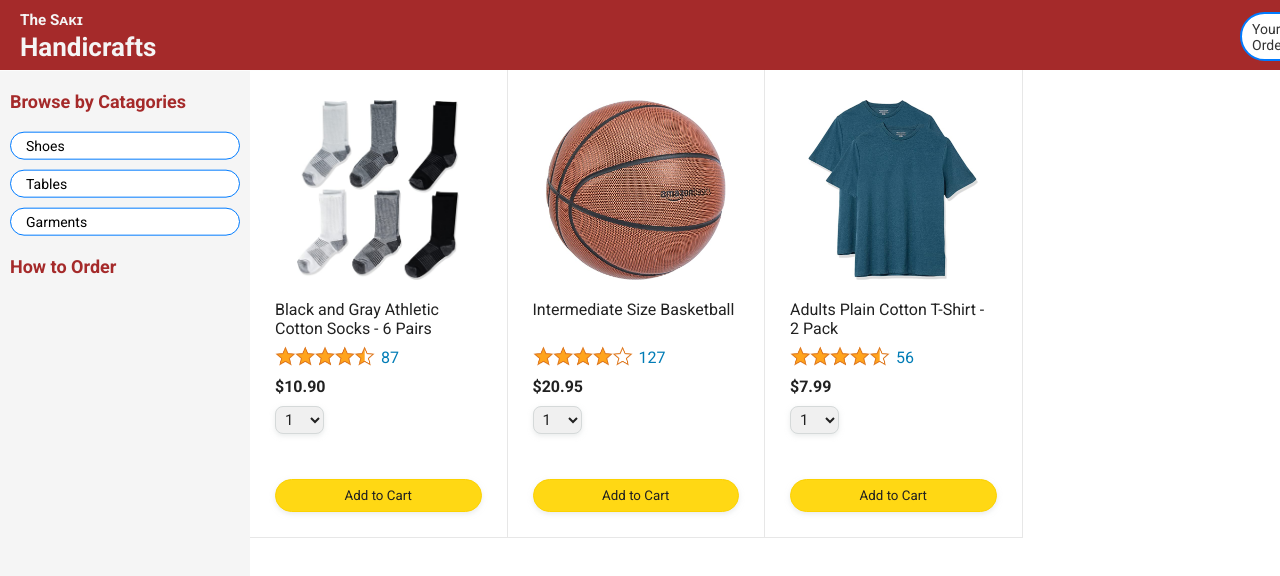
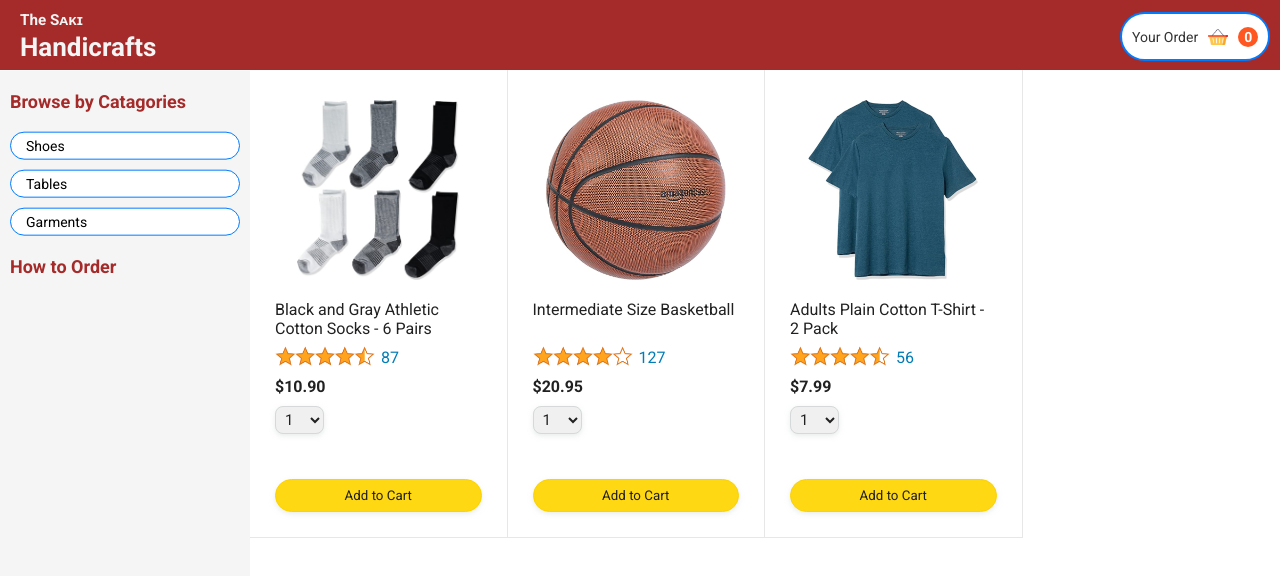
Before and after one commit to BaberAwan786/last, a plain HTML site: page index.html in a window 1280 px wide. Drawn offline with Linux system fonts and the light colour scheme.

Commit message:
Update index.html

```diff
--- a/index.html
+++ b/index.html
@@ -1,7 +1,7 @@
 <!DOCTYPE html>
 <html>
   <head>
-    <title>Saki Handicrafts</title>
+    <title>Amazon Project</title>
 
     <!-- This code is needed for responsive design to work.
       (Responsive design = make the website look good on
@@ -27,15 +27,15 @@
           <h1 class="heading2">Handicrafts</h1>
         </a>
       </div>
-      <div class="amazon-header-middle-section">
-      <div class="amazon-header-right-section">
+      <div class="amazon-header-middle-section"></div>
 
-        <a class="cart-link header-link" href="checkout.html">
-          <div class="cart-text">Your Order</div>
-          <img class="cart-icon" src="images/icons/869431.png">
-          <div class="cart-quantity js-cart-quantity">0</div>
-        </a>
-      </div>
+        <div class="amazon-header-right-section">
+          <a class="cart-link header-link" href="checkout.html" aria-label="View Your Order">
+            <div class="cart-text">Your Order</div>
+            <img class="cart-icon" src="images/icons/869431.png" alt="Cart Icon">
+            <div class="cart-quantity js-cart-quantity" aria-live="polite">0</div>
+          </a>
+        </div>
     </header>
 
     <aside class="sidebar">
```
